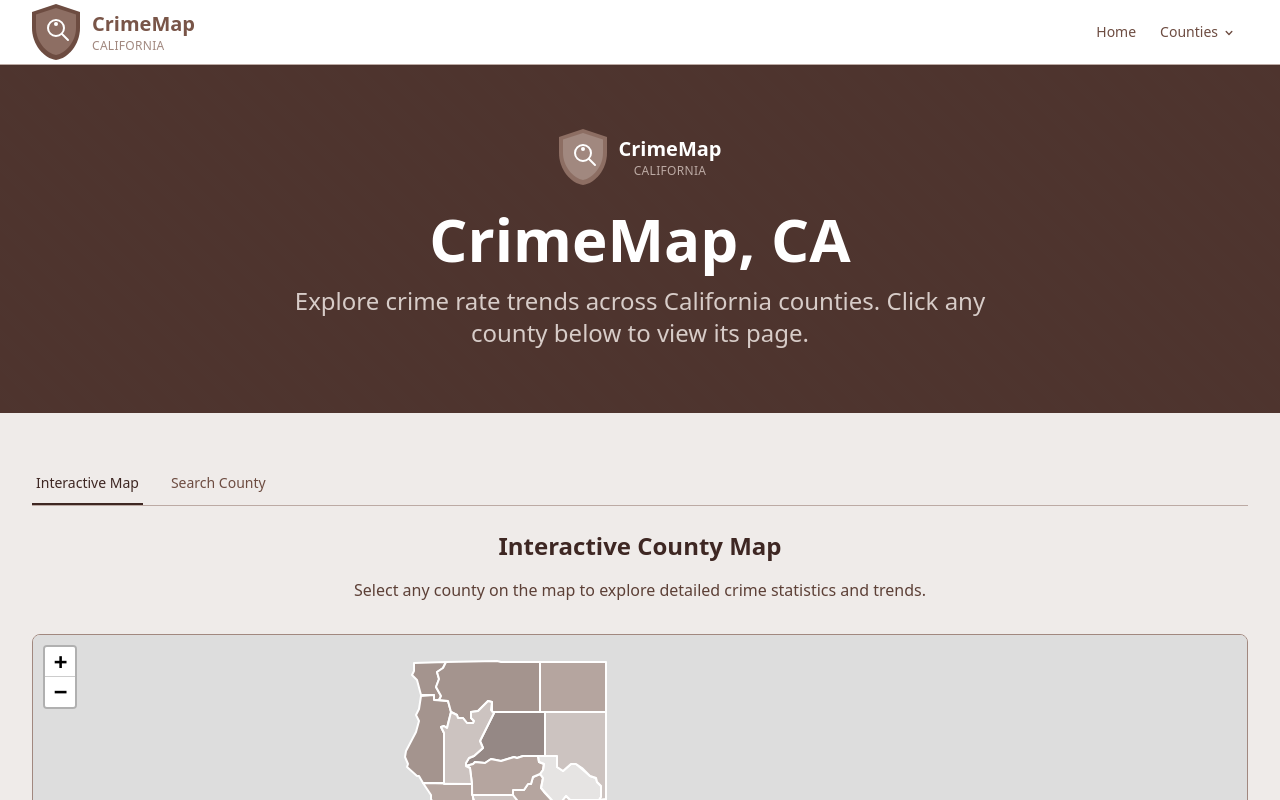
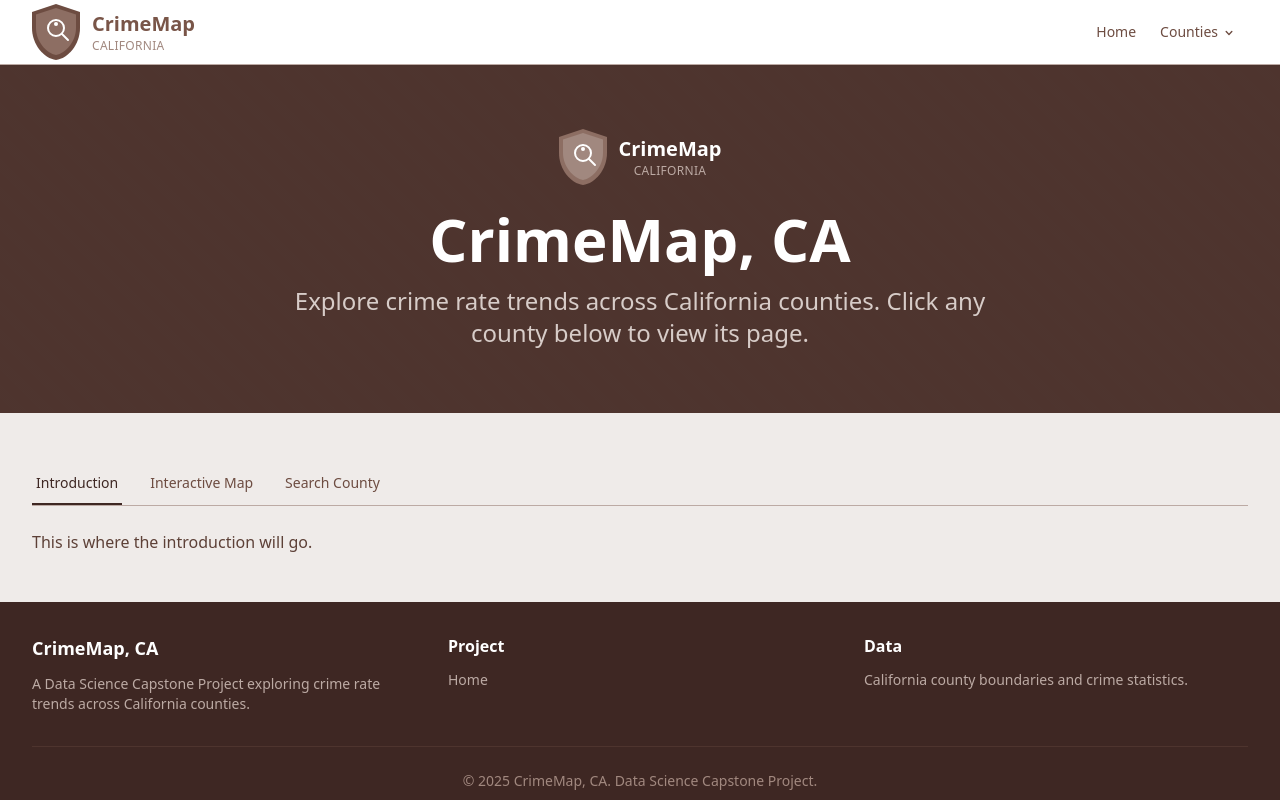
Before and after one commit to sohandillikar/california-crime-map, a React (Vite) app: page / in a window 1280 px wide. Shown: the top 800 px of the page. Built offline with nearby package versions, Linux system fonts and the light colour scheme.

Commit message:
Added introduction tab

```diff
--- a/src/App.tsx
+++ b/src/App.tsx
@@ -9,6 +9,13 @@ import Tabs from './components/Tabs';
 
 function HomePage() {
   const tabs = [
+    {
+      id: 'introduction',
+      label: 'Introduction',
+      content: (
+        <div className="text-brown-700">This is where the introduction will go.</div>
+      ),
+    },
     {
       id: 'map',
       label: 'Interactive Map',
@@ -49,7 +56,7 @@ function HomePage() {
       <HeroSection />
       <main className="flex-grow bg-brown-50 py-12 px-4 sm:px-6 lg:px-8">
         <div className="max-w-7xl mx-auto">
-          <Tabs tabs={tabs} defaultTab="map" />
+          <Tabs tabs={tabs} defaultTab="introduction" />
         </div>
       </main>
       <Footer />
```
